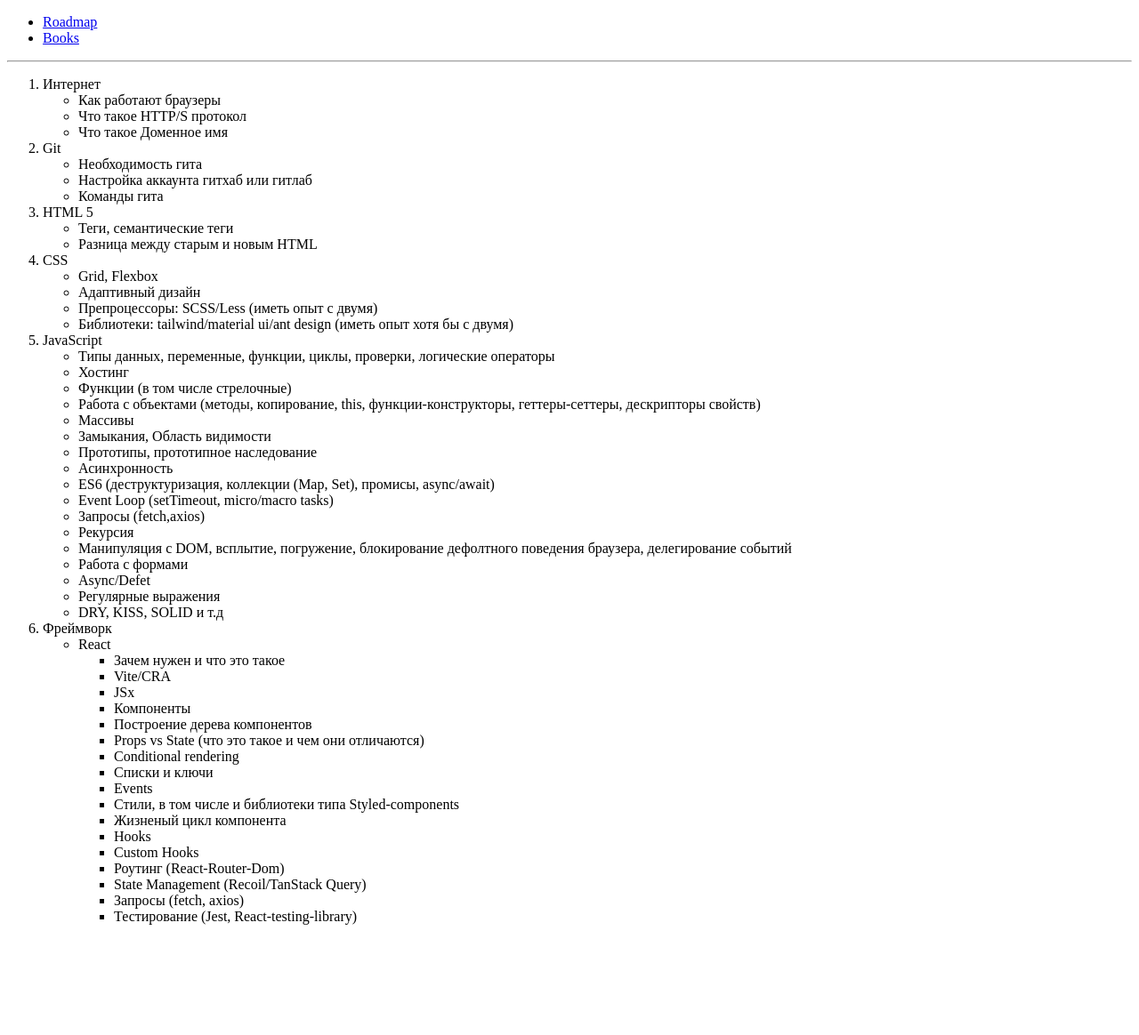
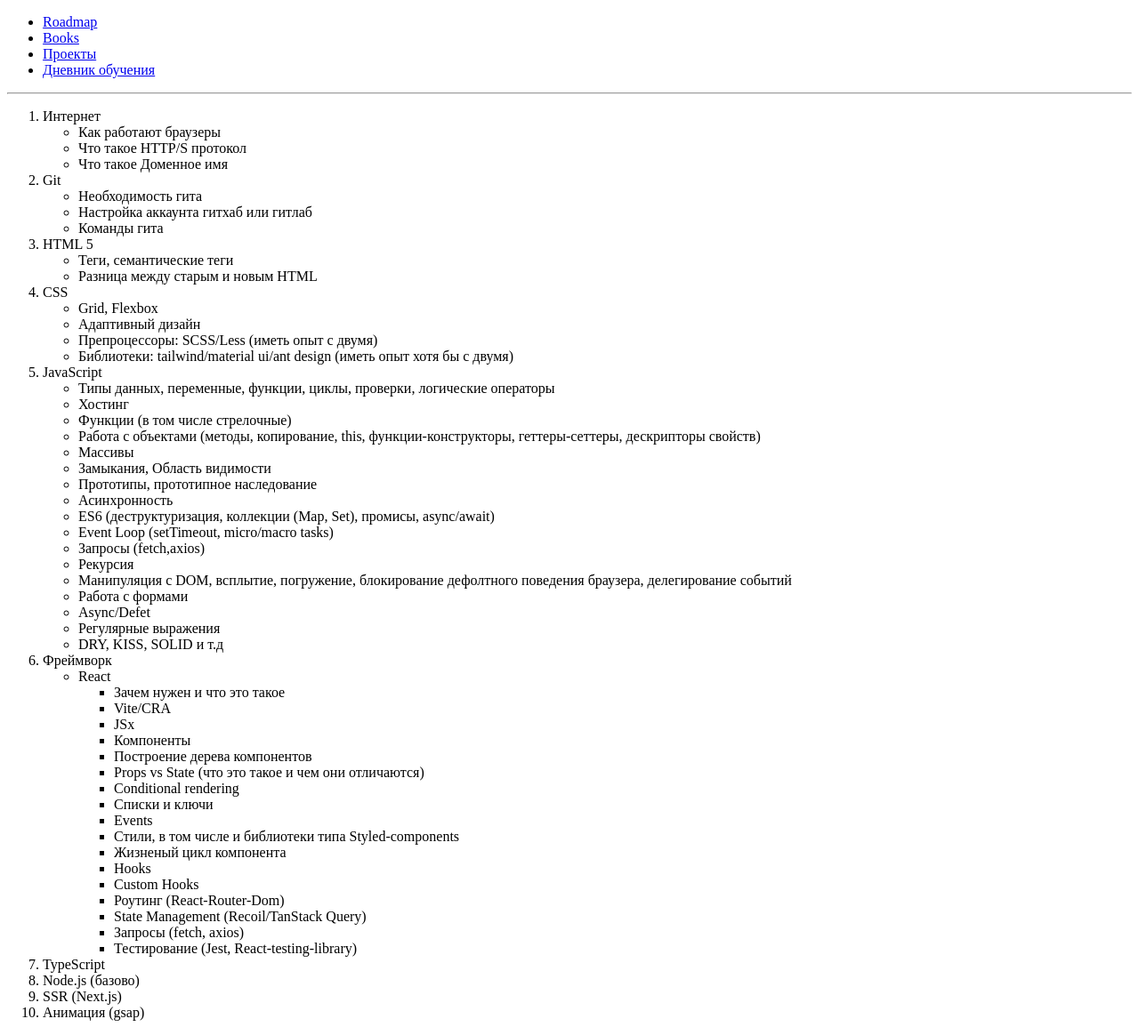
Before and after one commit to mmakeychev91/front-end-way, a React (Create React App) app in the folder project/: page /roadmap in a window 1280 px wide. Shown: the whole page at 89% size. Before the commit the page ends 1056 px from the top, so only its background shows below. Built offline with nearby package versions, Linux system fonts and the light colour scheme.

Commit message:
добавил книги и пункты в роадмап

```diff
--- a/project/src/components/ui/sidebar/sidebar.jsx
+++ b/project/src/components/ui/sidebar/sidebar.jsx
@@ -14,6 +14,16 @@ const Sidebar = () => (
             Books
           </NavLink>
         </li>
+        <li>
+          <NavLink >
+            Проекты
+          </NavLink>
+        </li>
+        <li>
+          <NavLink >
+            Дневник обучения
+          </NavLink>
+        </li>
       </ul>
     </nav>
     <hr />
--- a/project/src/pages/books/books.jsx
+++ b/project/src/pages/books/books.jsx
@@ -2,6 +2,8 @@ const Books = () => (
   <ul>
     <li>Чистый код</li>
     <li>Грокаем алгоритмы</li>
+    <li>Совершенный код</li>
+    <li>Чистая архитектура</li>
   </ul>
 );
 
--- a/project/src/pages/roadmap/roadmap.jsx
+++ b/project/src/pages/roadmap/roadmap.jsx
@@ -81,6 +81,10 @@ const Roadmap = () => (
         </li>
       </ul>
     </li>
+    <li>TypeScript</li>
+    <li>Node.js (базово)</li>
+    <li>SSR (Next.js)</li>
+    <li>Анимация (gsap)</li>
   </ol>
 );
 
```
